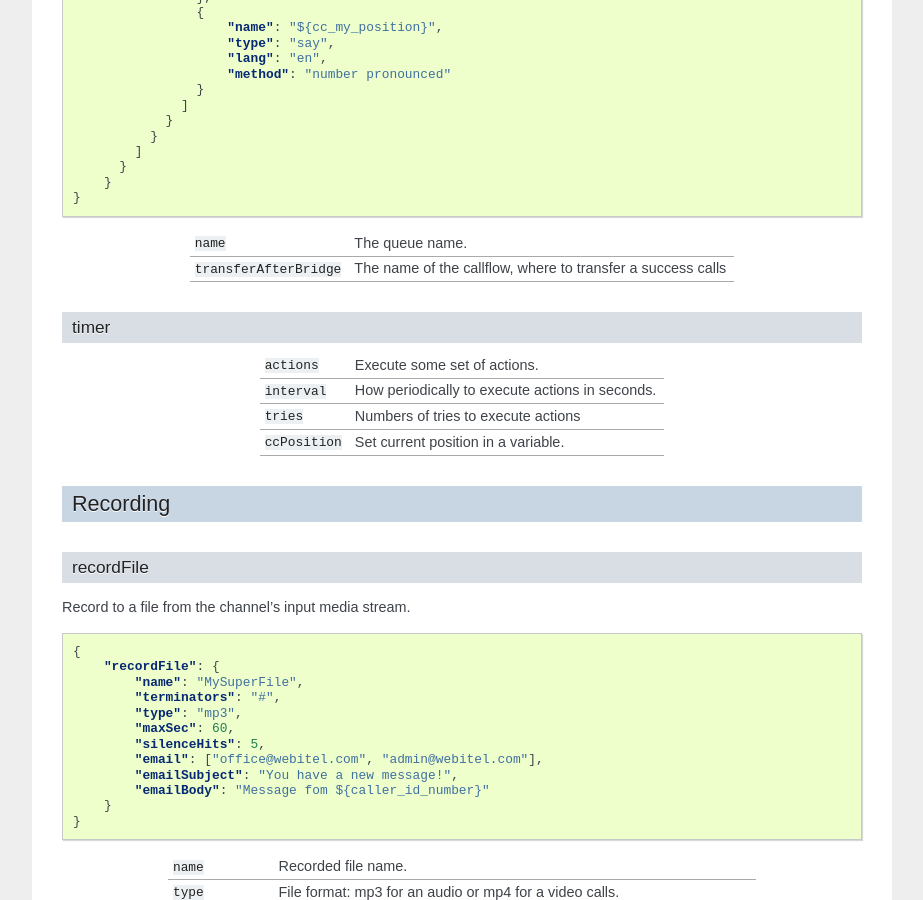
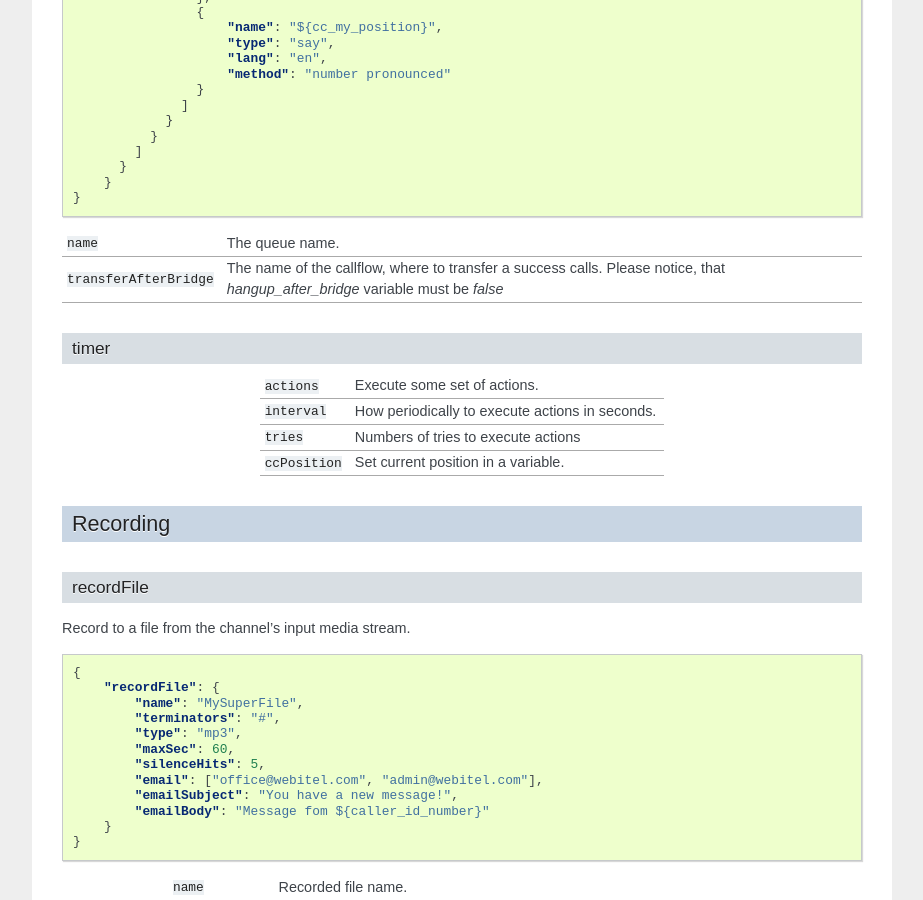
Before and after one commit to webitel/docs-en, a Sphinx documentation site: the page built from source/acr-applications.rst, in a window 1280 px wide and 900 px high, scrolled down 14159 px. Shown: the whole window, without its empty margins (198-1121 px from the left). Built offline with Sphinx 7.4.7, drawn with Linux system fonts in a browser that asks for light colours.

Commit message:
queue: transferAfterBridge

```diff
--- a/source/acr-applications.rst
+++ b/source/acr-applications.rst
@@ -925,11 +925,12 @@ An inbound call queuing application that can be used for call center needs.
         }
     }
 
-+-------------------------+-------------------------------------------------------------+
-| ``name``                | The queue name.                                             |
-+-------------------------+-------------------------------------------------------------+
-| ``transferAfterBridge`` | The name of the callflow, where to transfer a success calls |
-+-------------------------+-------------------------------------------------------------+
++-------------------------+--------------------------------------------------------------------+
+| ``name``                | The queue name.                                                    |
++-------------------------+--------------------------------------------------------------------+
+| ``transferAfterBridge`` | The name of the callflow, where to transfer a success calls.       |
+|                         | Please notice, that `hangup_after_bridge` variable must be `false` |
++-------------------------+--------------------------------------------------------------------+
 
 timer
 +++++
```
